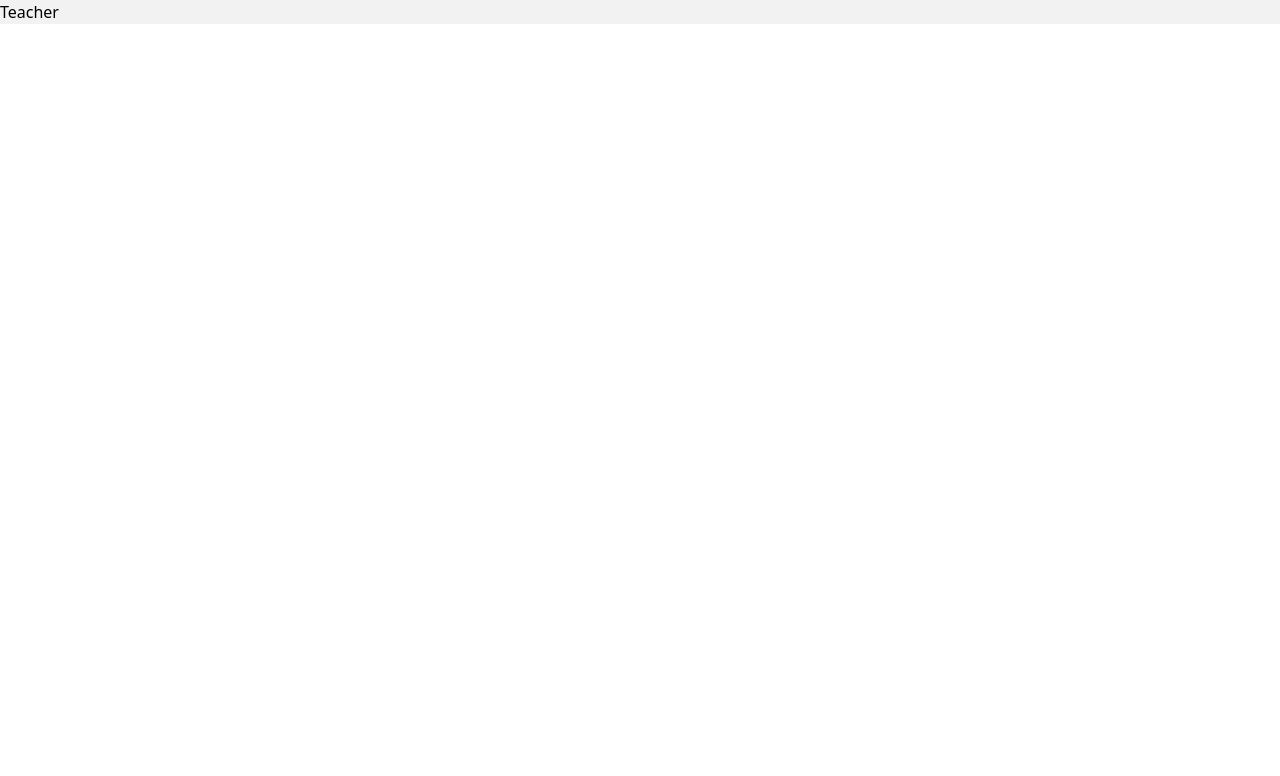
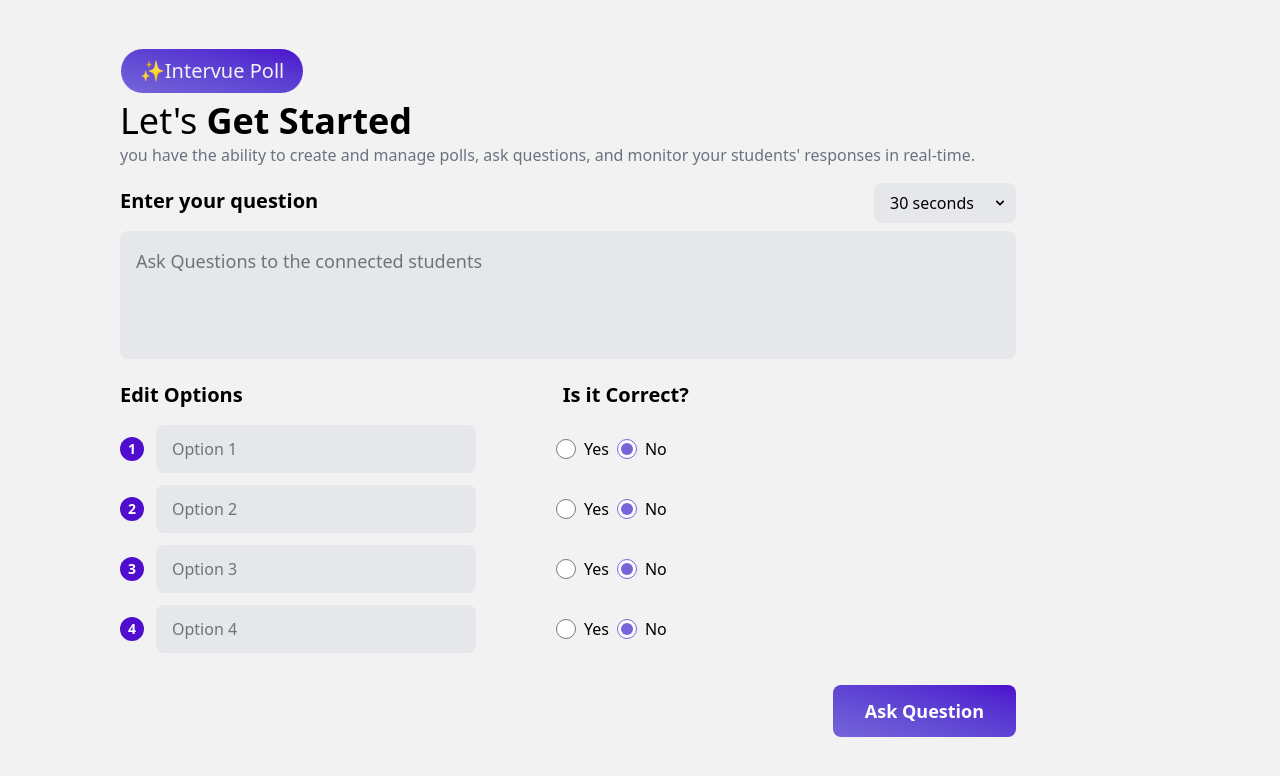
Before and after one commit to Rakshit-dev64/LivePollingSystem, a React (Vite) app in the folder client/: page /teacher in a window 1280 px wide. Shown: the top 776 px of the page. Built offline with nearby package versions, Linux system fonts and the light colour scheme; no server answers; a web font is replaced by a local one.

Commit message:
Created Teacher UI and created events for sending questions

```diff
--- a/client/src/Components/Landing.jsx
+++ b/client/src/Components/Landing.jsx
@@ -53,7 +53,7 @@ const Landing = () => {
             </span>
           </button>
         </div>
-        <button onClick={continueFunction} className="w-48 md:w-60 mx-4 my-2 md:m-4 bg-gradient-to-r from-[#7565D9] to-[#4D0ACD] text-lg md:text-2xl font-semibold font-stretch-110% rounded-4xl h-12 md:h-16 text-white">
+        <button onClick={continueFunction} className="w-48 md:w-54 mx-4 my-2 md:m-4 bg-gradient-to-r from-[#7565D9] to-[#4D0ACD] text-md md:text-2xl font-semibold font-stretch-110% rounded-4xl h-12 md:h-14 text-white">
           Continue
         </button>
       </div>
--- a/client/src/Components/Student.jsx
+++ b/client/src/Components/Student.jsx
@@ -1,21 +1,121 @@
-import { useEffect, useState } from "react";
+import { useEffect, useMemo, useState } from "react";
 import NameInputScreen from "./SubComponents/NameInputScreen";
 import WaitingScreen from "./SubComponents/WaitingScreen";
 import { createSocketConnection } from "../utils/socket";
 
 const Student = () => {
-  const socket = createSocketConnection();
   const confirmedName = sessionStorage.getItem("name");
-
+  const socket = useMemo(() => createSocketConnection(), []);
+  const [question, setQuestion] = useState(null);
+  const [selectedOption, setSelectedOption] = useState(null);
+  const [timeLeft, setTimeLeft] = useState(0);
   useEffect(()=>{
     if(confirmedName){
       socket.emit("student_registered",confirmedName)
     }
+    socket.on("new_question",(question)=>{
+      console.log(question);
+      setQuestion(question);
+      setTimeLeft(parseInt(question.timeLimit));
+      setSelectedOption(null);
+    })
   },[confirmedName])
+
+  // Timer effect
+  useEffect(() => {
+    if (timeLeft > 0) {
+      const timer = setTimeout(() => setTimeLeft(timeLeft - 1), 1000);
+      return () => clearTimeout(timer);
+    }
+  }, [timeLeft]);
+
+  const handleOptionSelect = (optionId) => {
+    setSelectedOption(optionId);
+  };
+
+  const handleSubmit = () => {
+    if (selectedOption !== null) {
+      socket.emit("answer_submitted", {
+        questionId: question.id,
+        selectedOption: selectedOption,
+        studentName: confirmedName
+      });
+      console.log("Answer submitted:", selectedOption);
+    }
+  };
+
+  const formatTime = (seconds) => {
+    const mins = Math.floor(seconds / 60);
+    const secs = seconds % 60;
+    return `${mins.toString().padStart(2, '0')}:${secs.toString().padStart(2, '0')}`;
+  };
 
 
   if (!confirmedName) return <NameInputScreen />;
-  return <WaitingScreen/>;
+  if(!question) return <WaitingScreen/>;
+
+  return (
+    <div className="min-h-screen bg-gray-50 flex items-center justify-center p-4">
+      <div className="bg-white rounded-xl shadow-lg max-w-2xl w-full p-8">
+        {/* Header with Question number and Timer */}
+        <div className="flex justify-between items-center mb-8">
+          <h2 className="text-2xl font-semibold text-gray-800">Question 1</h2>
+          <div className="flex items-center space-x-2">
+            <div className="w-4 h-4 rounded-full bg-red-500"></div>
+            <span className="text-red-500 font-mono text-lg font-medium">
+              {formatTime(timeLeft)}
+            </span>
+          </div>
+        </div>
+
+        {/* Question */}
+        <div className="mb-8">
+          <div className="bg-gray-800 text-white p-4 rounded-lg">
+            <h3 className="text-lg font-medium">{question.question}</h3>
+          </div>
+        </div>
+
+        {/* Options */}
+        <div className="space-y-3 mb-8">
+          {question.options.map((option, index) => (
+            <div
+              key={option.id}
+              onClick={() => handleOptionSelect(option.id)}
+              className={`p-4 rounded-lg border-2 cursor-pointer transition-all duration-200 ${
+                selectedOption === option.id
+                  ? 'border-[#7765DA] bg-purple-50'
+                  : 'border-gray-200 bg-gray-50 hover:border-gray-300'
+              }`}
+            >
+              <div className="flex items-center space-x-3">
+                <div className={`w-6 h-6 rounded-full flex items-center justify-center text-white text-sm font-medium ${
+                  selectedOption === option.id ? 'bg-[#4F0DCE]' : 'bg-gray-400'
+                }`}>
+                  {index + 1}
+                </div>
+                <span className="text-gray-800 font-medium">{option.text}</span>
+              </div>
+            </div>
+          ))}
+        </div>
+
+        {/* Submit Button */}
+        <div className="flex justify-center">
+          <button
+            onClick={handleSubmit}
+            disabled={selectedOption === null || timeLeft === 0}
+            className={`px-8 py-3 rounded-lg font-medium text-white transition-all duration-200 ${
+              selectedOption !== null && timeLeft > 0
+                ? 'bg-gradient-to-r from-[#7565D9] to-[#4D0ACD] hover:bg-purple-700 cursor-pointer'
+                : 'bg-gray-400 cursor-not-allowed'
+            }`}
+          >
+            Submit
+          </button>
+        </div>
+      </div>
+    </div>
+  )
 };
 
 export default Student;
--- a/client/src/Components/Teacher.jsx
+++ b/client/src/Components/Teacher.jsx
@@ -1,9 +1,156 @@
-import React from 'react'
+import React, { useEffect, useMemo, useState } from "react";
+import { createSocketConnection } from "../utils/socket";
 
 const Teacher = () => {
+  const [question, setQuestion] = useState("");
+  const [options, setOptions] = useState([
+    { id: 1, text: "", isCorrect: false },
+    { id: 2, text: "", isCorrect: false },
+    { id: 3, text: "", isCorrect: false },
+    { id: 4, text: "", isCorrect: false },
+  ]);
+  const [timeLimit, setTimeLimit] = useState("30");
+  const socket = useMemo(() => createSocketConnection(), []);
+
+  useEffect(() => {
+      socket.on("connect", () => {
+        console.log("Teacher connected: ", socket.id);
+      });
+      socket.on("question_exist",()=>{
+        console.error("question already exists");
+      })
+      return () => {
+      socket.disconnect();
+    };
+    }, []);
+
+  const handleOptionChange = (id, value) => {
+    setOptions((prev) =>
+      prev.map((opt) => (opt.id === id ? { ...opt, text: value } : opt))
+  );
+};
+
+const handleCorrectChange = (id, value) => {
+  setOptions((prev) =>
+    prev.map((opt) => (opt.id === id ? { ...opt, isCorrect: value } : opt))
+);
+};
+
+
+  const handleAskQuestion = () => {
+    socket.emit("send_question", { question, options, timeLimit });
+  };
+
   return (
-    <div>Teacher</div>
-  )
-}
+    <div className="flex min-h-screen items-start justify-start md:py-0">
+      <div className=" flex flex-col w-4xl max-w-full mt-12 ml-30">
+        <div className="border text-center  w-46 md:w-46 p-2 font-stretch-110% mb-1 rounded-4xl text-[#F2F2F2] bg-gradient-to-tr from-[#7565D9] to-[#4D0ACD] text-lg md:text-xl">
+          ✨Intervue Poll
+        </div>
+        <div className="flex flex-col items-start justify-start">
+          <h1 className="font-light font-stretch-110% text-2xl md:text-4xl leading-tight">
+            Let's <span className="font-semibold">Get Started</span>
+          </h1>
+          <p className="font-light text-gray-500 font-stretch-120% text-md">
+            you have the ability to create and manage polls, ask questions, and
+            monitor your students' responses in real-time.
+          </p>
+        </div>
+        <div>
+          <div className="flex justify-between items-center mb-2 mt-4">
+            <div className="h-8 flex justify-items-start font-stretch-110% font-semibold text-xl">
+              Enter your question
+            </div>
+            <div className="relative">
+              <select
+                value={timeLimit}
+                onChange={(e) => setTimeLimit(e.target.value)}
+                className="bg-gray-200 px-4 py-2 rounded-lg font-stretch-110% appearance-none pr-8 border-0 focus:outline-none"
+              >
+                <option value="30">30 seconds</option>
+                <option value="60">60 seconds</option>
+                <option value="90">90 seconds</option>
+                <option value="120">120 seconds</option>
+              </select>
 
-export default Teacher
+              <div className="absolute inset-y-0 right-0 flex items-center px-2 pointer-events-none">
+                <svg className="w-4 h-4 fill-current" viewBox="0 0 20 20">
+                  <path d="M5.293 7.293a1 1 0 011.414 0L10 10.586l3.293-3.293a1 1 0 111.414 1.414l-4 4a1 1 0 01-1.414 0l-4-4a1 1 0 010-1.414z" />
+                </svg>
+              </div>
+            </div>
+          </div>
+          <textarea
+            value={question}
+            onChange={(e) => setQuestion(e.target.value)}
+            placeholder="Ask Questions to the connected students"
+            className="w-full h-32 bg-gray-200 focus:outline-none focus:ring-0 p-4 text-lg font-stretch-110% resize-none rounded-lg border-0"
+          ></textarea>
+        </div>
+
+        {/* Edit Options Section */}
+        <div className="mt-4">
+          <div className="flex space-x-80 items-start mb-4">
+            <h3 className="font-stretch-110% font-semibold text-xl">
+              Edit Options
+            </h3>
+            <h3 className="font-stretch-110% font-semibold text-xl">
+              Is it Correct?
+            </h3>
+          </div>
+
+          <div className="space-y-3">
+            {options.map((option) => (
+              <div key={option.id} className="flex items-center space-x-20">
+                <div className="flex items-center space-x-3">
+                  <div className="w-6 h-6 bg-[#4F0DCE] text-white rounded-full flex items-center justify-center font-semibold text-sm">
+                    {option.id}
+                  </div>
+                  <input
+                    placeholder={`Option ${option.id}`}
+                    type="text"
+                    value={option.text}
+                    onChange={(e) =>
+                      handleOptionChange(option.id, e.target.value)
+                    }
+                    className="bg-gray-200 px-4 py-3 rounded-lg font-stretch-110% w-80 focus:outline-none focus:ring-0 border-0"
+                  />
+                </div>
+                <div className="flex items-center space-x-2">
+                  <input
+                    type="radio"
+                    name={`correct-${option.id}`}
+                    checked={option.isCorrect === true}
+                    onChange={() => handleCorrectChange(option.id, true)}
+                    className="w-5 h-5 accent-[#7565D9]"
+                  />
+                  <label>Yes</label>
+                  <input
+                    type="radio"
+                    name={`correct-${option.id}`}
+                    checked={option.isCorrect === false}
+                    onChange={() => handleCorrectChange(option.id, false)}
+                    className="w-5 h-5 accent-[#7565D9]"
+                  />
+                  <label>No</label>
+                </div>
+              </div>
+            ))}
+          </div>
+        </div>
+
+        {/* Ask Question Button */}
+        <div className="mt-8 flex justify-end">
+          <button
+            onClick={handleAskQuestion}
+            className="bg-gradient-to-tr from-[#7565D9] to-[#4D0ACD] text-white font-stretch-110% font-semibold px-8 py-3 rounded-lg text-lg hover:opacity-90 transition-opacity"
+          >
+            Ask Question
+          </button>
+        </div>
+      </div>
+    </div>
+  );
+};
+
+export default Teacher;
```
Also changed, not shown: client/src/Components/SubComponents/NameInputScreen.jsx (+6 -2 lines), 1 other file (tests, documents, lock files or other folders).
